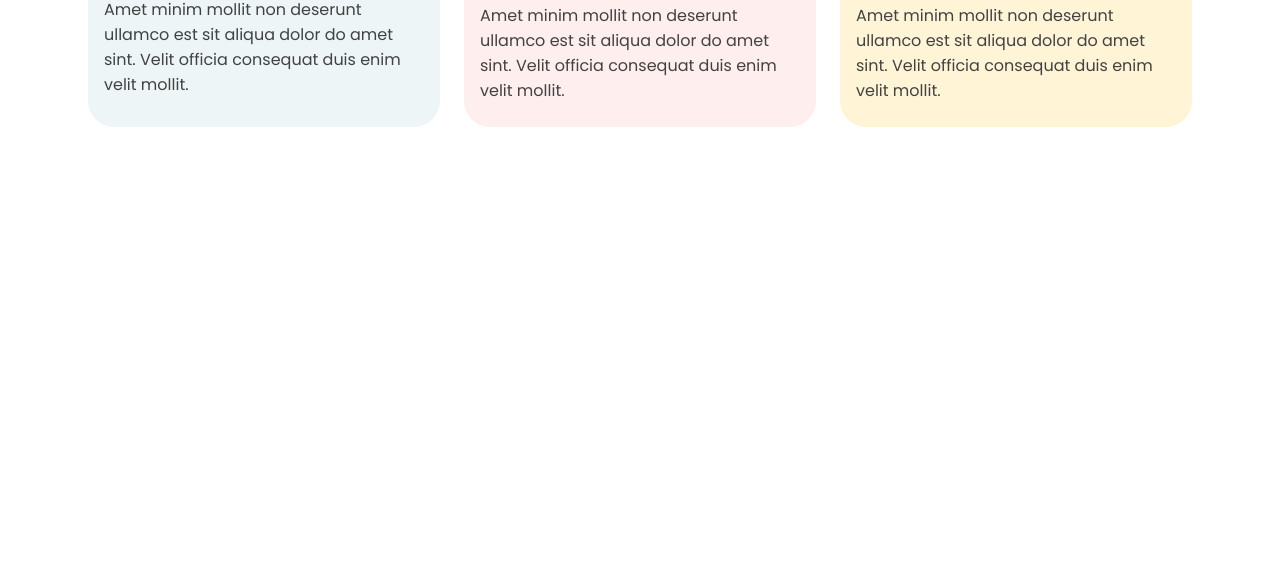
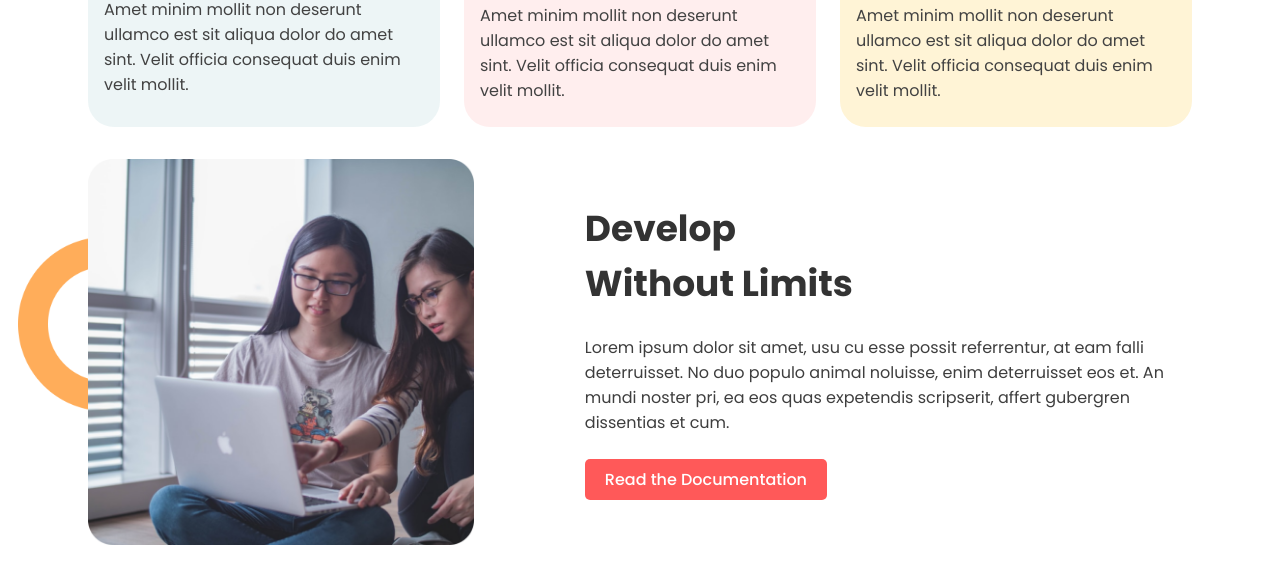
Before and after one commit to tawhidislam22/mission, a plain HTML site: page index.html in a window 1280 px wide. Shown: the part 893-1474 px from the top of the page. Before the commit the page ends 1052 px from the top, so only its background shows below. Drawn offline with Linux system fonts and the light colour scheme.

Commit message:
develop section done

```diff
--- a/index.html
+++ b/index.html
@@ -53,6 +53,24 @@
                 </div>
             </div>
         </section>
+        <section class="develop">
+            <div class="develop-container">
+                <div class="develop-image">
+                    <div class="develop-image1">
+                    <img src="./images/pictures/coding.png" alt="">
+                    </div>
+                    <div class="develop-image2">
+                        <img src="./images/shapes/shape-1.png" alt="">
+                    </div>
+                </div>
+                <div class="develop-content">
+                    <h1>Develop <br>
+                        Without Limits</h1>
+                    <p>Lorem ipsum dolor sit amet, usu cu esse possit referrentur, at eam falli deterruisset. No duo populo animal noluisse, enim deterruisset eos et. An mundi noster pri, ea eos quas expetendis scripserit, affert gubergren dissentias et cum.</p>
+                    <button id="btn-primary">Read the  Documentation</button>
+                </div>
+            </div>
+        </section>
 
     </main>
     <footer>
--- a/styles/style.css
+++ b/styles/style.css
@@ -100,4 +100,52 @@
     font-weight: 400;
     margin-top: 1rem;
 }
-/* mission section starts here */
+/* mission section ends here */
+
+/* develop section starts here */
+.develop-container{
+    display: flex;
+    justify-content: space-between;
+    align-items: center;
+    margin: 2rem 5.5rem;
+}
+.develop-image{
+    width: 35%;
+    position: relative;
+}
+.develop-image1{
+    width: 100%;
+    z-index: 1;
+
+}
+.develop-image1 img{
+    width: 100%;
+}
+.develop-image2{
+    width: 45%;
+    position: absolute;
+    z-index: -1;
+    top: 20%;
+    left: -18%;
+}
+.develop-image2 img{
+    width: 100%;
+}
+.develop-content{
+    width: 55%;
+}
+.develop-content h1{
+    color: rgb(51, 51, 51);
+    font-family: Poppins;
+    font-size: 2.25rem;
+    font-weight: 700;
+}
+.develop-content p{
+    color: rgb(62, 62, 62);
+    font-family: Poppins;
+    font-size: 1.15;
+    font-weight: 400;
+    margin-top: 1.5rem;
+    margin-bottom: 1.5rem;
+}
+/* develop section ends here */
```
